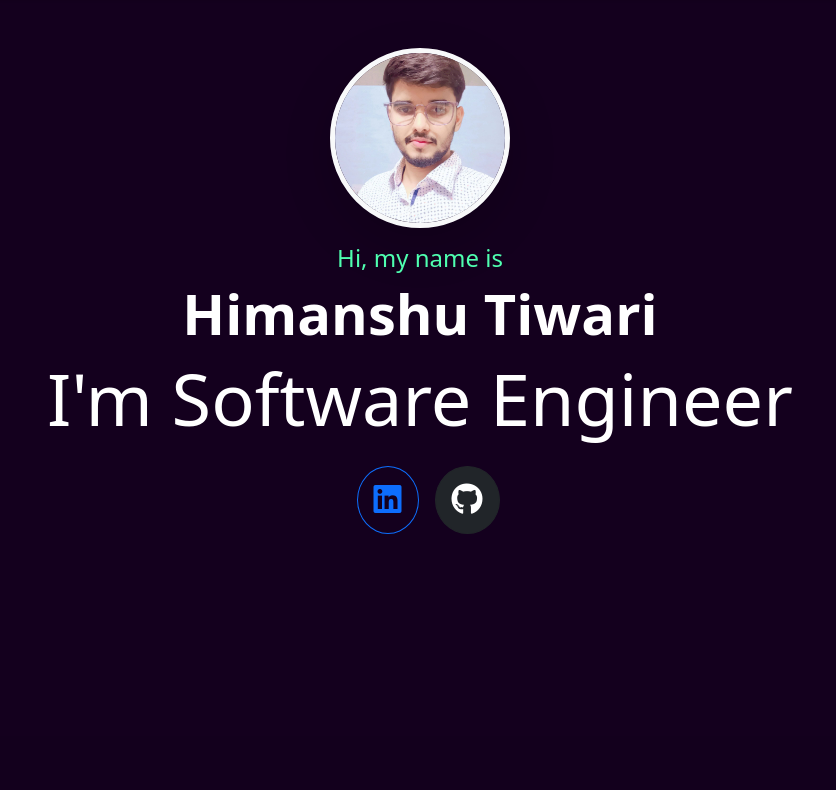
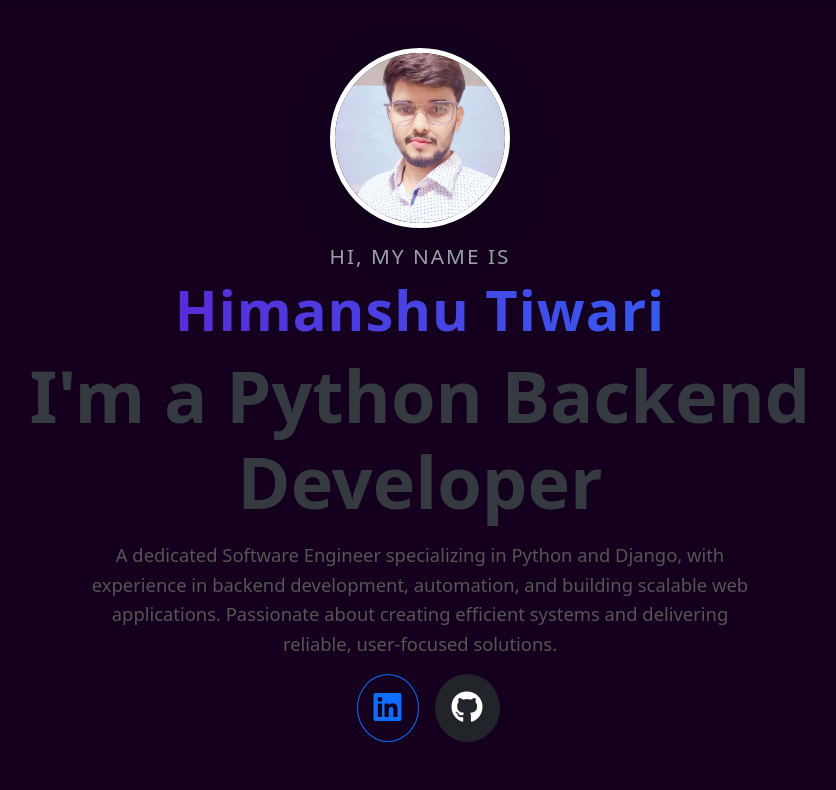
Before and after one commit to Himanshut1806/Portfolio, a Django app: page / in a window 1280 px wide. Shown: the part 64-854 px from the top of the page, without its empty margins (220-1056 px from the left). Before the commit the page ends 598 px from the top, so only its background shows below. Run offline with Django 5.2, Linux system fonts and the light colour scheme.

Commit message:
updated code

```diff
--- a/app/templates/home.html
+++ b/app/templates/home.html
@@ -9,19 +9,28 @@
   </div>
 
   <div class="col-12 text-center mt-3">
-    <h4 class="title text-unmuted">Hi, my name is</h4>
+    <h4 class="intro-title">Hi, my name is</h4>
+
     <div class="name">
-      <h1 class="display-4 fw-bold">Himanshu Tiwari</h1>
-      <h1 class="display-2 ">I'm Software Engineer</h1>
+      <h1 class="display-4 fw-bold gradient-name">Himanshu Tiwari</h1>
+      <h1 class="display-2 role-text">I'm a Python Backend Developer</h1>
     </div>
+
+    <p class="mt-3 px-3 intro-text">
+      A dedicated Software Engineer specializing in Python and Django, with experience in backend development,
+      automation, and building scalable web applications. Passionate about creating efficient systems and delivering
+      reliable, user-focused solutions.
+    </p>
   </div>
 
   <div class="col-12 text-center mt-3">
     <div class="d-flex justify-content-center align-items-center">
-      <a href="https://www.linkedin.com/in/himanshut1806" target="_blank" class="ms-3 btn btn-outline-primary rounded-circle p-3">
+      <a href="https://www.linkedin.com/in/himanshut1806" target="_blank"
+        class="ms-3 btn btn-outline-primary rounded-circle p-3">
         <i class="fab fa-linkedin fa-2x"></i>
       </a>
-      <a href="https://github.com/Himanshut1806" target="_blank" class="ms-3 btn btn-dark rounded-circle p-3">
+      <a href="https://github.com/Himanshut1806" target="_blank"
+        class="ms-3 btn btn-dark rounded-circle p-3">
         <i class="fab fa-github fa-2x"></i>
       </a>
     </div>
@@ -34,13 +43,46 @@
     height: 180px;
     border-radius: 50%;
     overflow: hidden;
-    border: 5px solid #f8f9fa;
-    box-shadow: 0 4px 15px rgba(0,0,0,0.1);
+    border: 5px solid #ffffff;
+    box-shadow: 0 8px 25px rgba(0,0,0,0.2);
   }
+
   .circular-image {
     width: 100%;
     height: 100%;
     object-fit: cover;
   }
+
+  /* Modern & clean top small title */
+  .intro-title {
+    font-size: 1.3rem;
+    font-weight: 500;
+    letter-spacing: 2px;
+    text-transform: uppercase;
+    color: #9aa0a6;
+  }
+
+  /* Gradient effect for name */
+  .gradient-name {
+    background: linear-gradient(90deg, #6a11cb, #2575fc);
+    -webkit-background-clip: text;
+    -webkit-text-fill-color: transparent;
+    font-weight: 800;
+    letter-spacing: 1px;
+  }
+
+  /* Soft role text */
+  .role-text {
+    color: #343a40;
+    font-weight: 600;
+  }
+
+  .intro-text {
+    max-width: 700px;
+    margin: auto;
+    font-size: 1.15rem;
+    color: #555;
+    line-height: 1.6;
+  }
 </style>
 {% endblock content %}
--- a/app/views.py
+++ b/app/views.py
@@ -13,29 +13,68 @@ def about(request):
     return render (request,"about.html")
 
 def projects(request):
-    projects_show=[
-        {
-            'title': 'Portfolio',
-            'path': 'images/portfolio.png',
-        },
+    projects_show = [
 
         {
-            'title':'Ecommerce',
-            'path':'images/web.png',
+            'title': 'Portfolio Website',
+            'desc': 'A personal portfolio built using Django to showcase skills, experience, and projects with a clean UI.',
+            'github': 'https://github.com/Himanshut1806/Portfolio'
         },
+        {
+            'title': 'E-commerce Platform (AShopping)',
+            'desc': 'Full Django-based e-commerce system with cart, checkout, session-based cart updates, and Stripe payment integration.',
+            'github': 'https://github.com/Himanshut1806/AShopping'
+        },
+        {
+            'title': 'Blog Project',
+            'desc': 'A complete blogging system with authentication, CRUD operations, categories, and modern Bootstrap UI.',
+            'github': 'https://github.com/Himanshut1806/Blog-Project'
+        },
+        {
+            'title': 'Secure Notes App',
+            'desc': 'A Django application for encrypted note storage with authentication and data protection.',
+            'github': 'https://github.com/Himanshut1806/Secure-Notes'
+        },
+        {
+            'title': 'Employee CRUD System',
+            'desc': 'A CRUD-based Django web app to manage employee records including add, update, and delete functionality.',
+            'github': 'https://github.com/Himanshut1806/Employee-CRUD-Operation'
+        },
+        {
+            'title': 'JWT Authentication (Custom User)',
+            'desc': 'A Django REST Framework project implementing JWT authentication with a custom user model.',
+            'github': 'https://github.com/Himanshut1806/JWT-Authentication-Custom-User-Model'
+        },
+        {
+            'title': 'DRF API Project',
+            'desc': 'A Django REST Framework API project demonstrating serializers, viewsets, and API CRUD operations.',
+            'github': 'https://github.com/Himanshut1806/DRF-Project'
+        },
+        {
+            'title': 'Django REST Framework Demo',
+            'desc': 'An API-driven project showing DRF basics including permissions, authentication, and API routing.',
+            'github': 'https://github.com/Himanshut1806/Django-Rest-Framework'
+        },
+        {
+            'title': 'Student CRUD Operation',
+            'desc': 'A simple and clean Django CRUD app for managing student data with SQLite database.',
+            'github': 'https://github.com/Himanshut1806/Student-CRUD-Opertion'
+        },
+        {
+            'title': 'StudyBud Community App',
+            'desc': 'A full-stack community discussion platform built using Django, featuring rooms, topics, login & activity feed.',
+            'github': 'https://github.com/Himanshut1806/Studybud'
+        },
+        {
+            'title': 'Django CRUD',
+            'desc': 'A classic CRUD project implementing create, read, update, and delete operations using Django.',
+            'github': 'https://github.com/Himanshut1806/Django-CRUD'
+        }
+    ]
+    return render(request, "projects.html", {'projects_show': projects_show})
 
-        {
-            'title': 'CRUD',
-            'path': 'images/CRUD.PNG',
-        },
 
-        {
-            'title':'Blog Project',
-            'path':'images/Blogs.png',
-        },
 
-    ]
-    return render (request,"projects.html",{"projects_show": projects_show})
 
 def experience(request):
     experience = [
@@ -98,7 +137,6 @@ def contact(request):
     return render (request,"contact.html")
 
 def resume(request):
-    # PDF ka exact path yahan set hota hai
     file_path = os.path.join(settings.BASE_DIR, "app", "static", "myapp", "Himanshu_Resume.pdf")
 
     if os.path.exists(file_path):
```
Also changed, not shown: app/templates/projects.html (+54 -7 lines), app/static/images/mongo.png (added), 1 other file.
